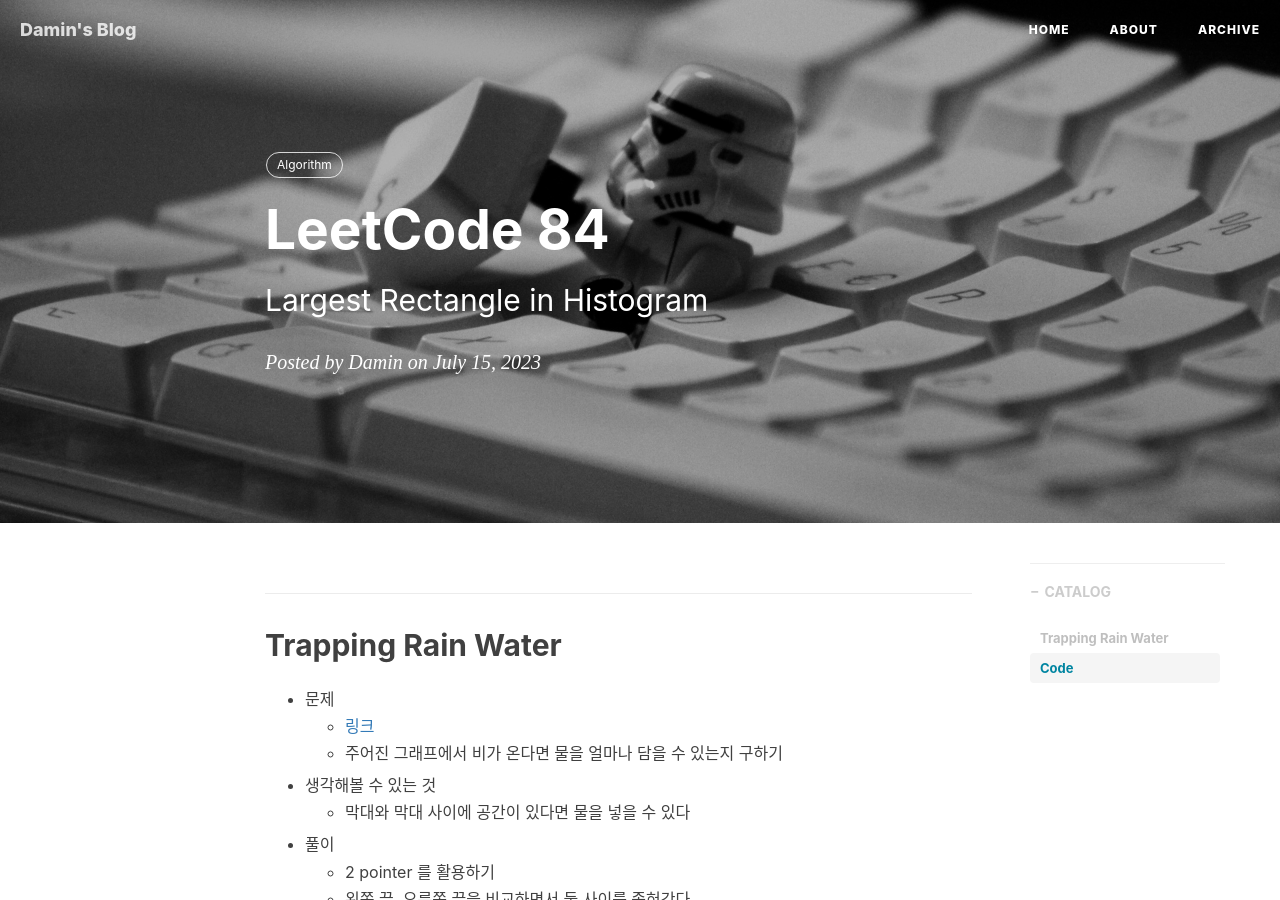
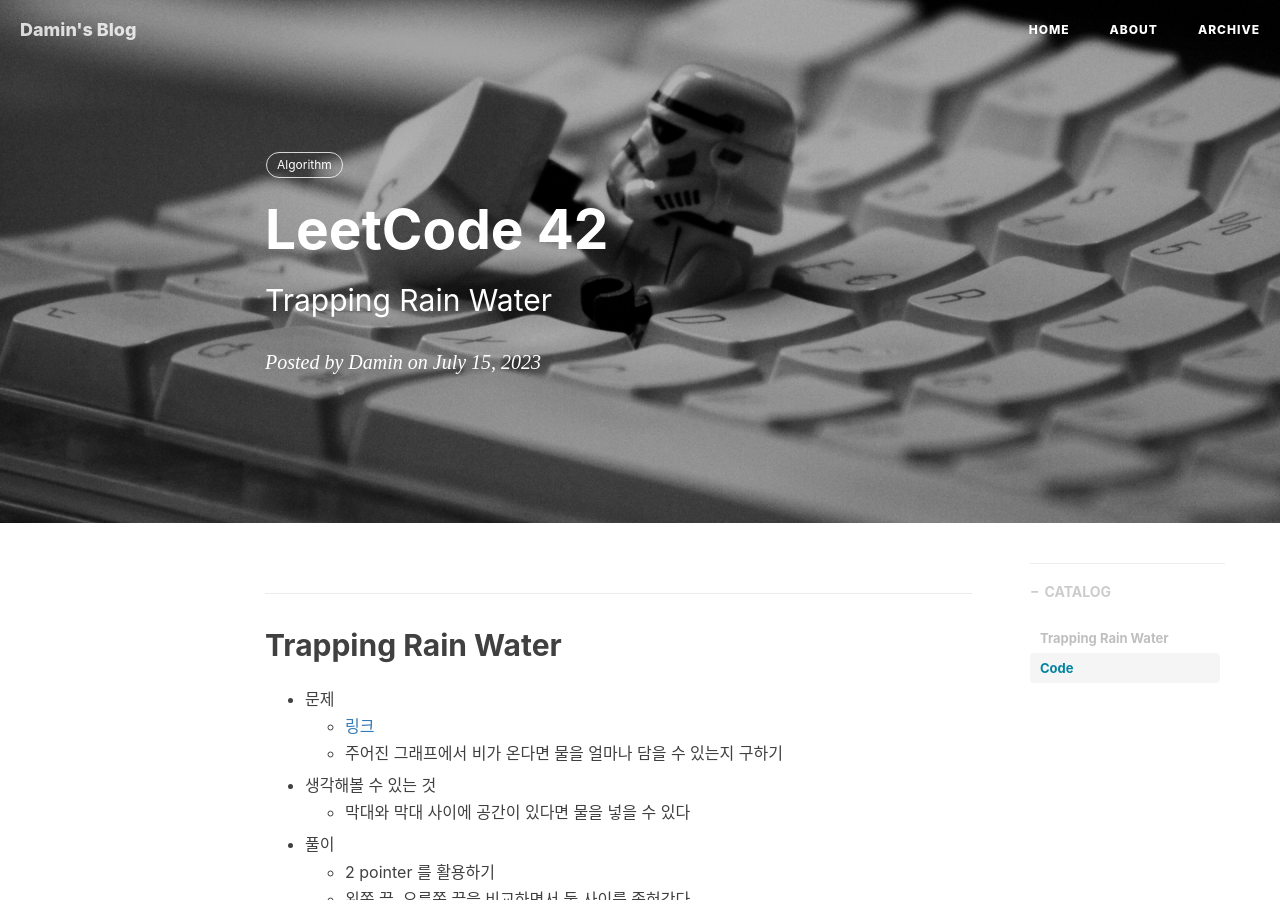
Before and after one commit to damin8/damin8.github.io, a Jekyll site: the page built from _posts/Algorithm/2023-07-15-LeetCode42.md, in a window 1280 px wide and 900 px high. Built offline with Jekyll 4.4.1, drawn with Linux system fonts in a browser that asks for light colours; nearby versions of some CDN libraries; comment, search, counter and statistics services are not loaded.

Commit message:
Update 2023-07-15-LeetCode42.md

```diff
--- a/_posts/Algorithm/2023-07-15-LeetCode42.md
+++ b/_posts/Algorithm/2023-07-15-LeetCode42.md
@@ -1,7 +1,7 @@
 ---
 layout:     post
-title:      "LeetCode 84"
-subtitle:   "Largest Rectangle in Histogram"
+title:      "LeetCode 42"
+subtitle:   " Trapping Rain Water"
 date:       2023-07-15 16:31:00
 author:     "Damin"
 header-img: "img/tag-bg.jpg"
@@ -15,7 +15,7 @@ tags:
 ## Trapping Rain Water
 
 - 문제
-    - [링크](https://programmers.co.kr/learn/courses/30/lessons/43163)
+    - [링크](https://leetcode.com/problems/trapping-rain-water/)
     - 주어진 그래프에서 비가 온다면 물을 얼마나 담을 수 있는지 구하기
 
 - 생각해볼 수 있는 것
```
